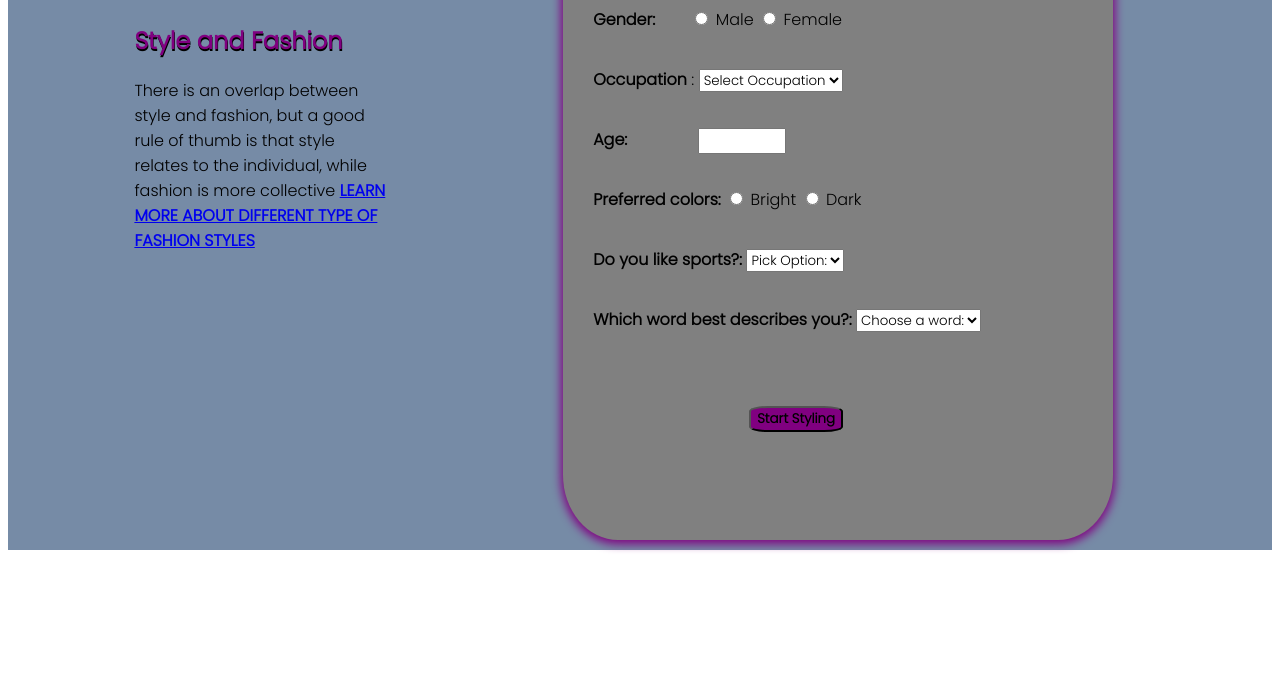
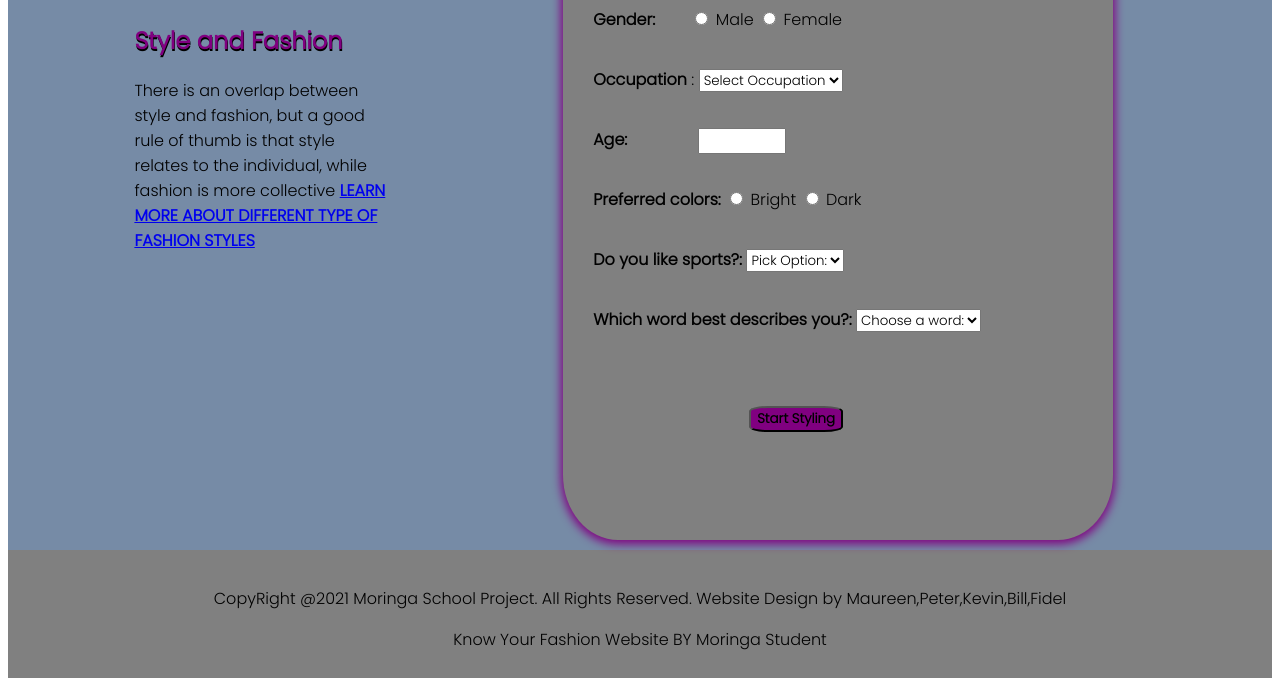
Before and after one commit to billngetich/KnowYourFashion-group-project, a plain HTML site: page fashionpage.html in a window 1280 px wide. Shown: the part 380-1066 px from the top of the page. Before the commit the page ends 938 px from the top, so only its background shows below. Drawn offline with Linux system fonts and the light colour scheme.

Commit message:
added footer bar

```diff
--- a/fashionpage.css
+++ b/fashionpage.css
@@ -113,3 +113,15 @@ margin-left: 10%;
     text-shadow: 0.5px 2px  purple;
     font-family: 'Architects Daughter', cursive;
 }
+
+
+/* footer styling */
+.footertwo{
+    background-color: grey;
+    padding-top: 20px;
+    padding-bottom: 10px;
+}
+.footertwo p{
+text-align: center;
+font-size:medium;
+}
--- a/fashionpage.html
+++ b/fashionpage.html
@@ -128,4 +128,8 @@
     </div>
     <script src="fashionpage.js"></script>
 </body>
+<div class="footertwo">
+    <P> CopyRight @2021 Moringa School Project. All Rights Reserved. Website Design by Maureen,Peter,Kevin,Bill,Fidel</P>
+    <p>Know Your Fashion Website BY Moringa Student</p>
+</div>
 </html>
```
